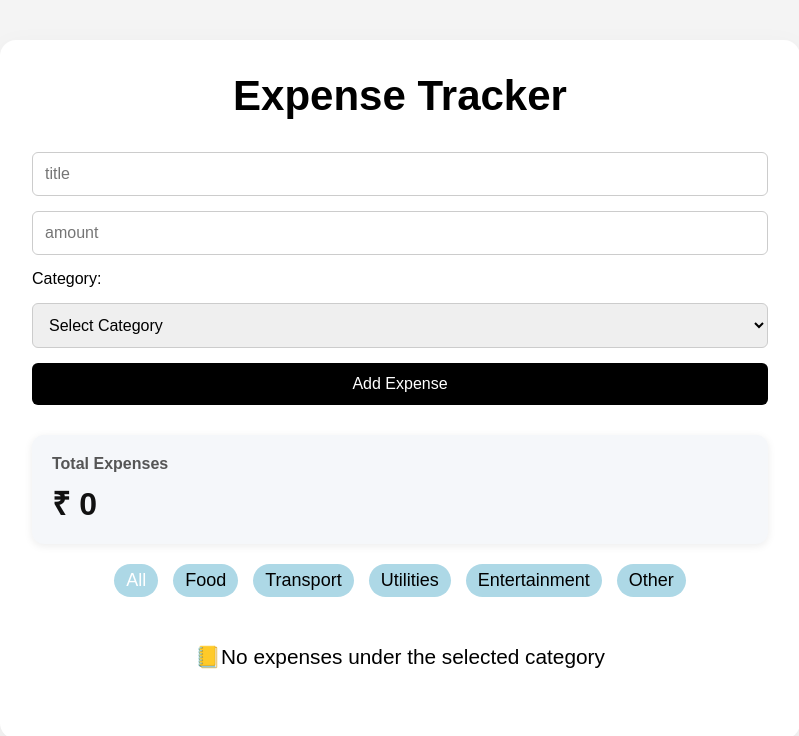
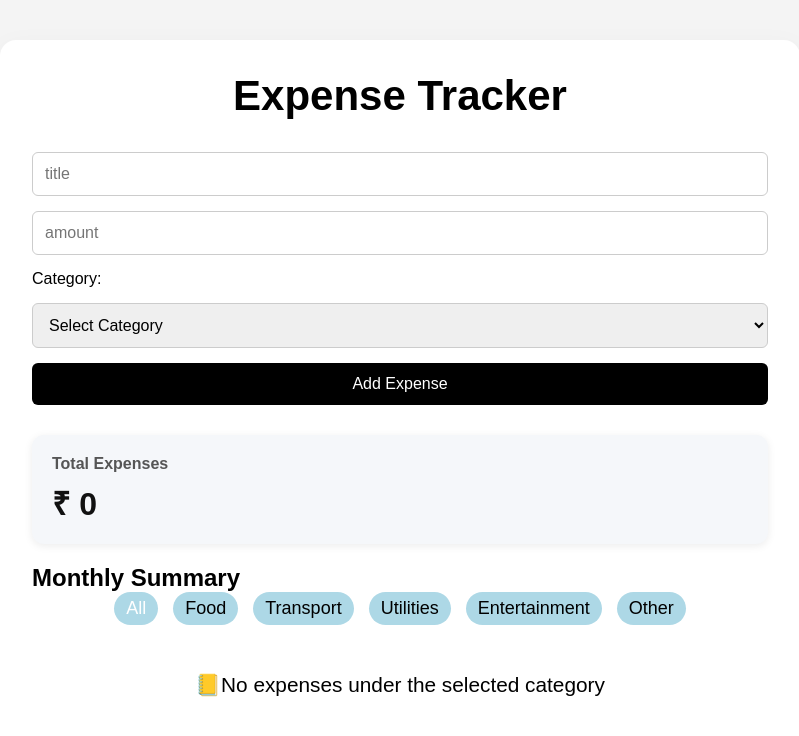
Before and after one commit to den766/react-expensetracker-app, a React (Vite) app: page / in a window 1280 px wide. Shown: the top 736 px of the page, without its empty margins (240-1039 px from the left). Built offline with nearby package versions, Linux system fonts and the light colour scheme.

Commit message:
feat: add monthly expense summary

```diff
--- a/src/App.jsx
+++ b/src/App.jsx
@@ -1,6 +1,7 @@
 import { useState, useEffect } from "react";
 import Header from "./Header";
 import AddExpenseForm from "./addexpesneform";
+import MonthlySummary from "./monthlysummary";
 import ExpenseList from "./expenselist";
 import { ValidateExpense, formatTitle } from "./utils/validation";
 import { saveExpenses, loadExpenses } from "./utils/storage";
@@ -111,6 +112,7 @@ function App() {
       <Header />
       <AddExpenseForm onHandleForm={HandleSubmit} error={error} />
       <ExpenseSummary expenseSummary={expenseSummary}/>
+      <MonthlySummary  expenses={expenses}/>
       <ExpenseList
         expenses={filteredExpenses}
         selectedCategory={selectedCategory}
--- a/src/addexpesneform.jsx
+++ b/src/addexpesneform.jsx
@@ -45,7 +45,9 @@ function AddExpenseForm({ onHandleForm, error }) {
           value={category}
           onChange={(e) => setCategory(e.target.value)}
         >
-          <option value="" disabled>Select Category</option>
+          <option value="" disabled>
+            Select Category
+          </option>
           <option value="food">Food</option>
           <option value="transport">Transport</option>
           <option value="utilities">Utilities</option>
--- /dev/null
+++ b/src/monthlysummary.jsx
@@ -0,0 +1,36 @@
+function MonthlySummary({ expenses }) {
+  const summary = expenses.reduce((acc, expense) => {
+    const date = new Date(expense.createdAt);
+    const month = date.toLocaleString("en-US", {
+      month: "short",
+    });
+
+    const year = date.getFullYear();
+
+    const key = `${month} ${year}`;
+
+    if (!acc[key]) {
+      acc[key] = 0;
+    }
+
+    acc[key] += expense.amount;
+    return acc;
+  }, {});
+
+  const monthlyTotals = Object.entries(summary);
+
+  console.log(Object.entries(summary)[0]);
+
+  return (
+    <div>
+      <h2>Monthly Summary</h2>
+
+      {monthlyTotals.map(([month, total]) => (
+        <p key={month}>
+          {month} → ₹{total}
+        </p>
+      ))}
+    </div>
+  );
+}
+export default MonthlySummary;
```
